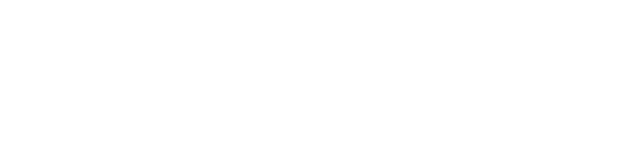
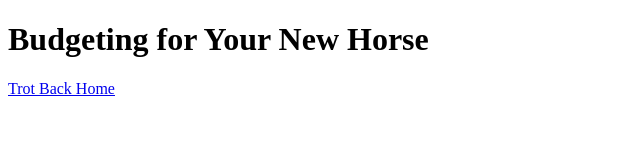
Before and after one commit to floofyhorses/your-new-horse, a plain HTML site: page budgeting.html in a window 1280 px wide. Shown: the whole page, without its empty margins (0-640 px from the left). Drawn offline with Linux system fonts and the light colour scheme.

Commit message:
Add <a> tag to link pages to homepage.

```diff
--- a/budgeting.html
+++ b/budgeting.html
@@ -7,6 +7,7 @@
     <title>Budgeting</title>
 </head>
 <body>
-
+    <h1>Budgeting for Your New Horse</h1>
+    <a href="index.html">Trot Back Home</a>
 </body>
 </html>
```
Also changed, not shown: contact.html (+1 -1 lines), gallery.html (+1 -0 lines), horse-care.html (+2 -1 lines).
